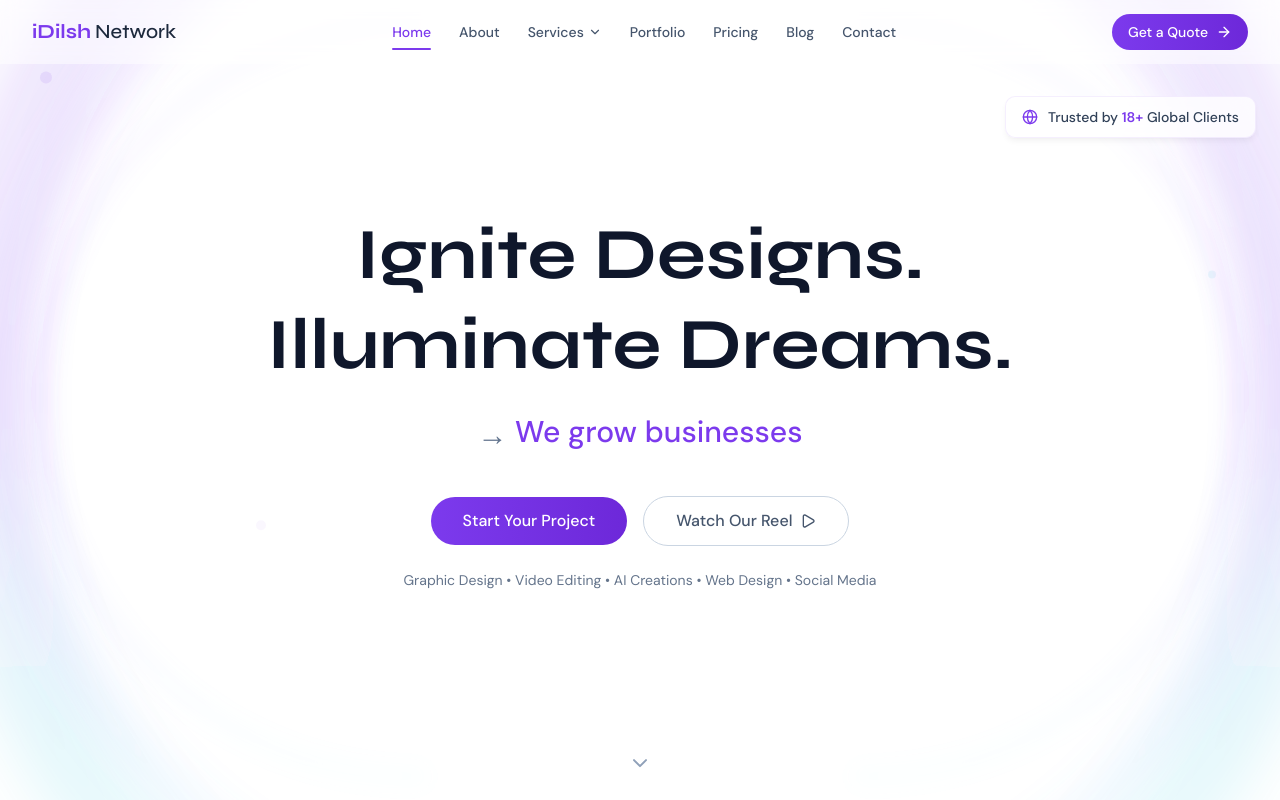
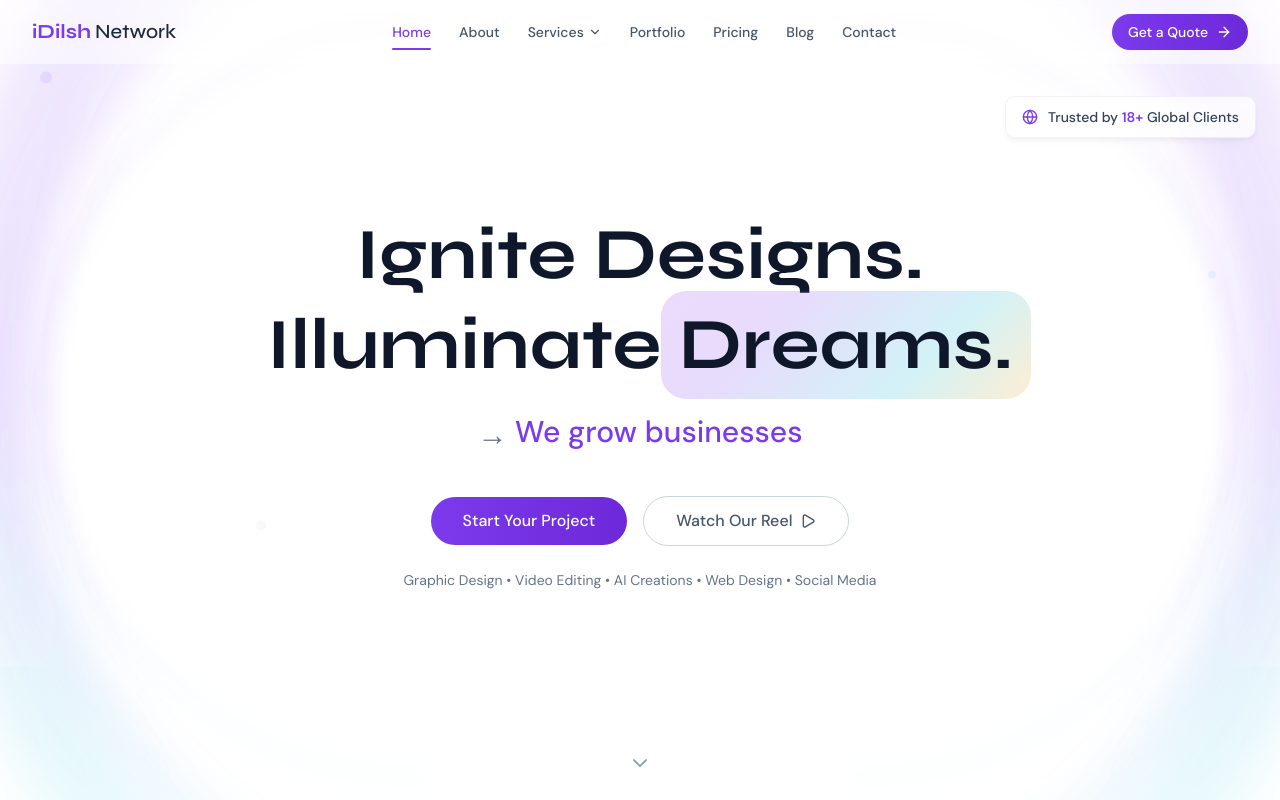
Before and after one commit to iDilsh/robot, a Next.js app: page / in a window 1280 px wide. Shown: the top 800 px of the page. Built offline with nearby package versions, Linux system fonts and the light colour scheme.

Commit message:
10039d84-8f13-48bb-952b-7aef646996b1

```diff
--- a/src/app/globals.css
+++ b/src/app/globals.css
@@ -226,6 +226,28 @@
       0 4px 12px rgba(124, 58, 237, 0.2),
       0 2px 4px rgba(124, 58, 237, 0.1);
   }
+
+  /* Highlight Pill - gradient background behind text */
+  .highlight-pill {
+    position: relative;
+    display: inline-block;
+    z-index: 1;
+  }
+
+  .highlight-pill::before {
+    content: '';
+    position: absolute;
+    inset: -0.12em -0.25em;
+    background: linear-gradient(135deg, #9333ea 0%, #7C3AED 30%, #06B6D4 70%, #F59E0B 100%);
+    border-radius: 0.35em;
+    opacity: 0.18;
+    z-index: -1;
+    transition: opacity 0.3s ease;
+  }
+
+  .highlight-pill:hover::before {
+    opacity: 0.28;
+  }
 }
 
 /* Custom Scrollbar */
--- a/src/components/sections/hero.tsx
+++ b/src/components/sections/hero.tsx
@@ -235,7 +235,7 @@ export default function Hero() {
         >
           Ignite Designs.
           <br />
-          Illuminate Dreams.
+          Illuminate <span className="highlight-pill">Dreams.</span>
         </motion.h1>
 
         {/* Typing effect sub-headline */}
```
Also changed, not shown: upload/pasted_image_1777783507537.png (added).
